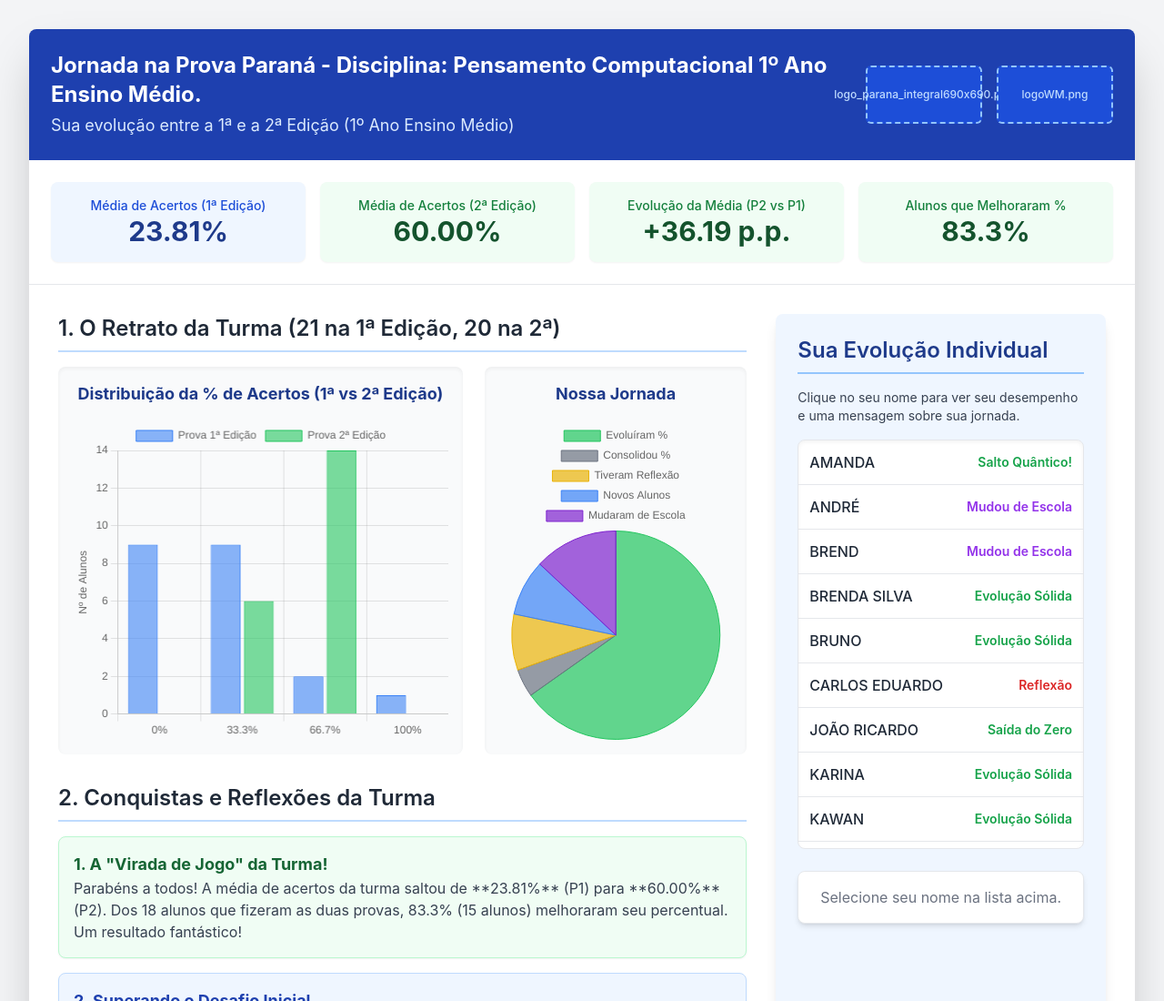
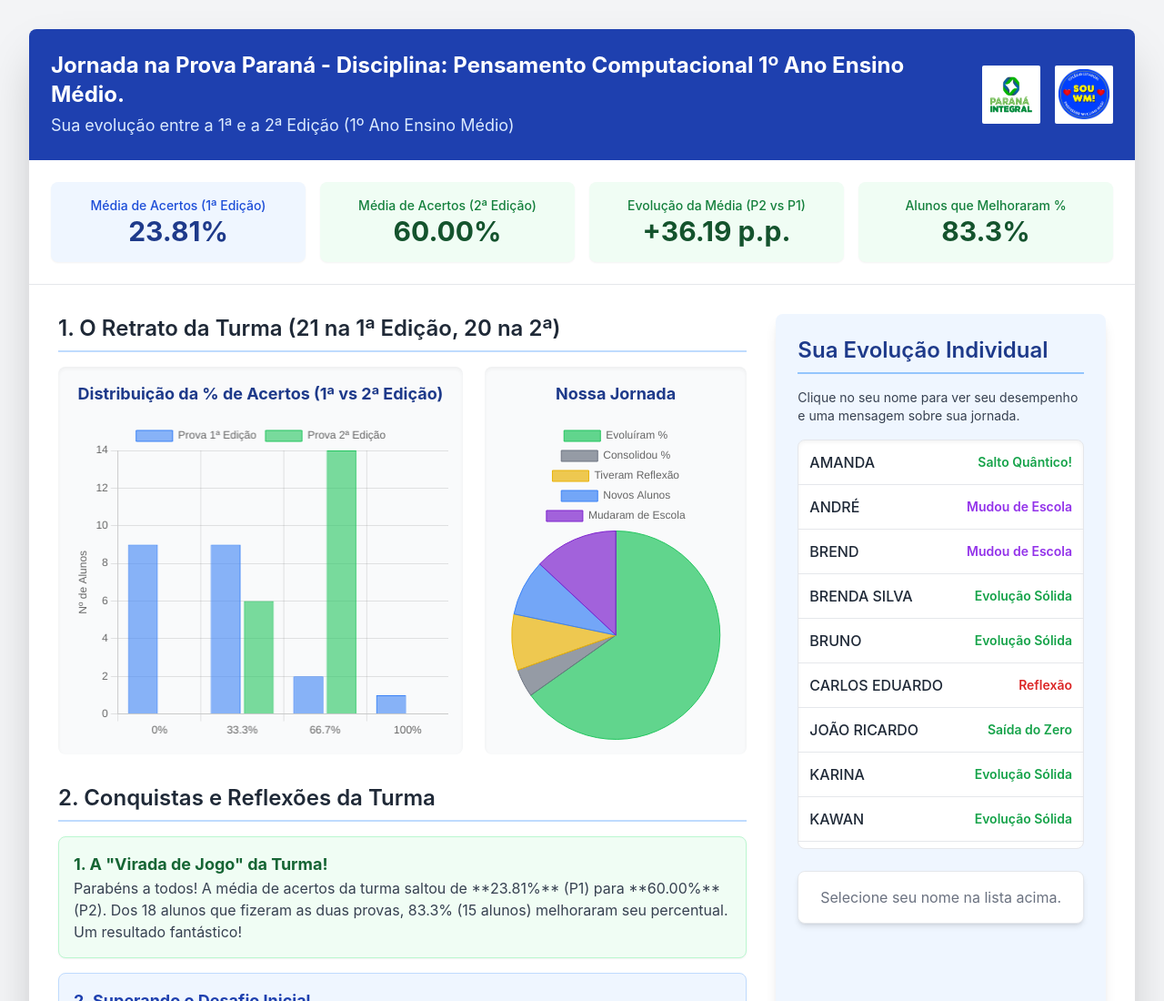
Before and after one commit to SidneyPrasniewski/prova-parana-wm, a plain HTML site: page index.html in a window 1280 px wide. Shown: the top 1100 px of the page at 91% size. Drawn offline with nearby package versions, Linux system fonts and the light colour scheme.

Commit message:
Update index.html
Ajustes Logo

```diff
--- a/index.html
+++ b/index.html
@@ -53,8 +53,7 @@
                 <!-- SUBTÍTULO ATUALIZADO (CONFORME SOLICITADO) -->
                 <p class="text-lg text-blue-100 mt-1">Sua evolução entre a 1ª e a 2ª Edição (1º Ano Ensino Médio)</p>
             </div>
-
-            <!-- CONTAINER DAS DUAS LOGOS (COM PLACEHOLDERS E TÍTULOS) -->
+            <!-- CONTAINER DAS DUAS LOGOS (AGORA COM CAMINHOS RELATIVOS CORRETOS) -->
             <div class="flex-shrink-0 ml-6 flex items-center space-x-4">
 
                 <!--
@@ -64,15 +63,16 @@
                   Exemplo: <img src="logoWM.png" alt="Logo Colégio WM" class="h-16 w-auto">
                 -->
 
-                <!-- Placeholder Logo 1 (Paraná Integral) -->
-                <div class="h-16 w-32 rounded-md border-2 border-dashed border-blue-300 bg-blue-700 flex items-center justify-center p-2 text-center">
-                    <span class="text-xs font-medium text-blue-200">logo_parana_integral690x690.png</span>
-                </div>
+                <!--
+                  NOTA: As tags <img> abaixo usam caminhos relativos.
+                  Elas funcionarão no GitHub Pages, mas não aparecerão no "Preview".
+                -->
 
-                <!-- Placeholder Logo 2 (Colégio WM) -->
-                <div class="h-16 w-32 rounded-md border-2 border-dashed border-blue-300 bg-blue-700 flex items-center justify-center p-2 text-center">
-                    <span class="text-xs font-medium text-blue-200">logoWM.png</span>
-                </div>
+                <!-- Logo 1 (Paraná Integral) - Carregando do repositório -->
+                <img src="logo_parana_integral690x690_0.png" alt="Logo Paraná Integral" class="h-16 w-auto bg-white rounded-sm p-1">
+
+                <!-- Logo 2 (Colégio WM) - Carregando do repositório -->
+                <img src="logoWM.png" alt="Logo Colégio WM" class="h-16 w-auto bg-white rounded-sm p-1">
 
             </div>
         </header>
```
